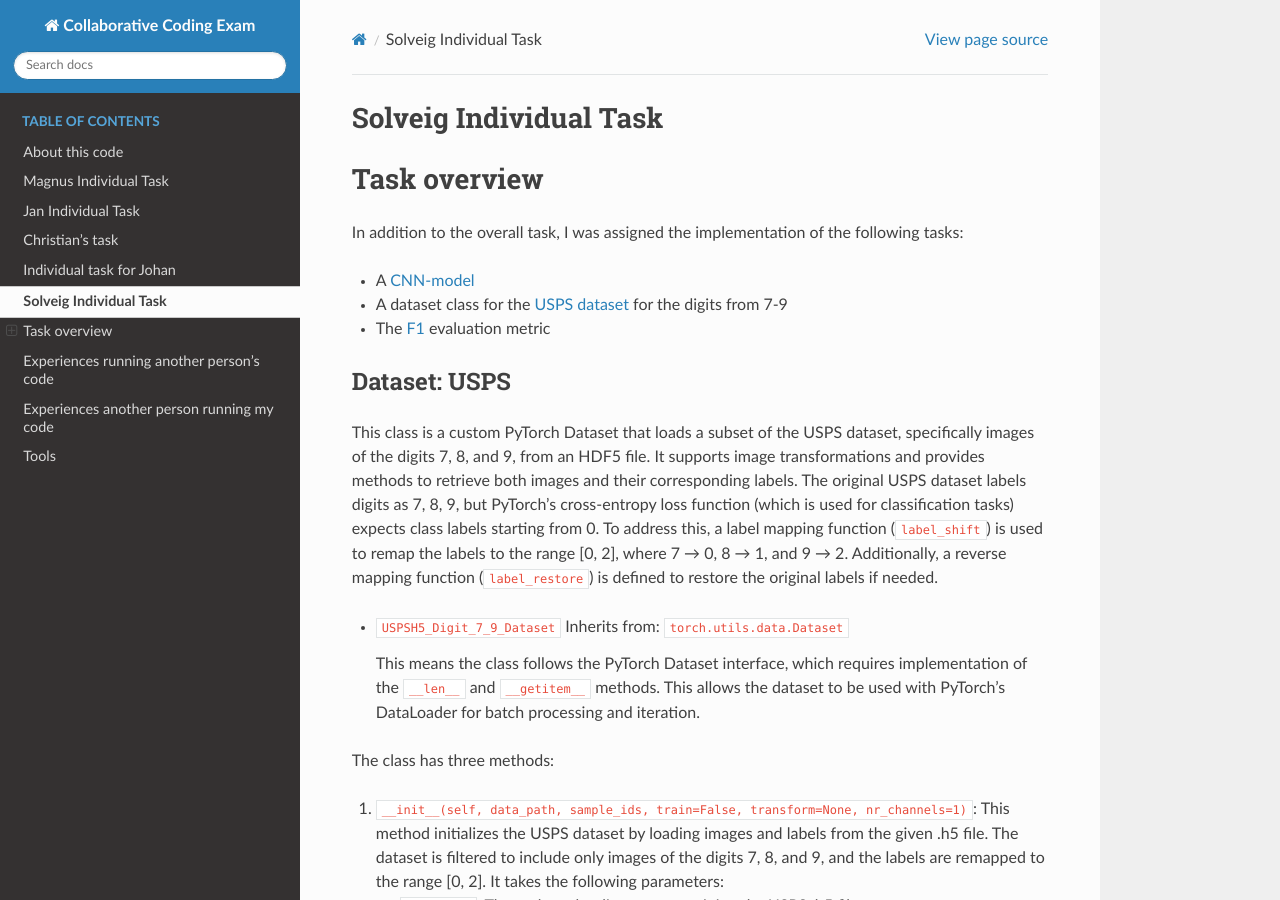
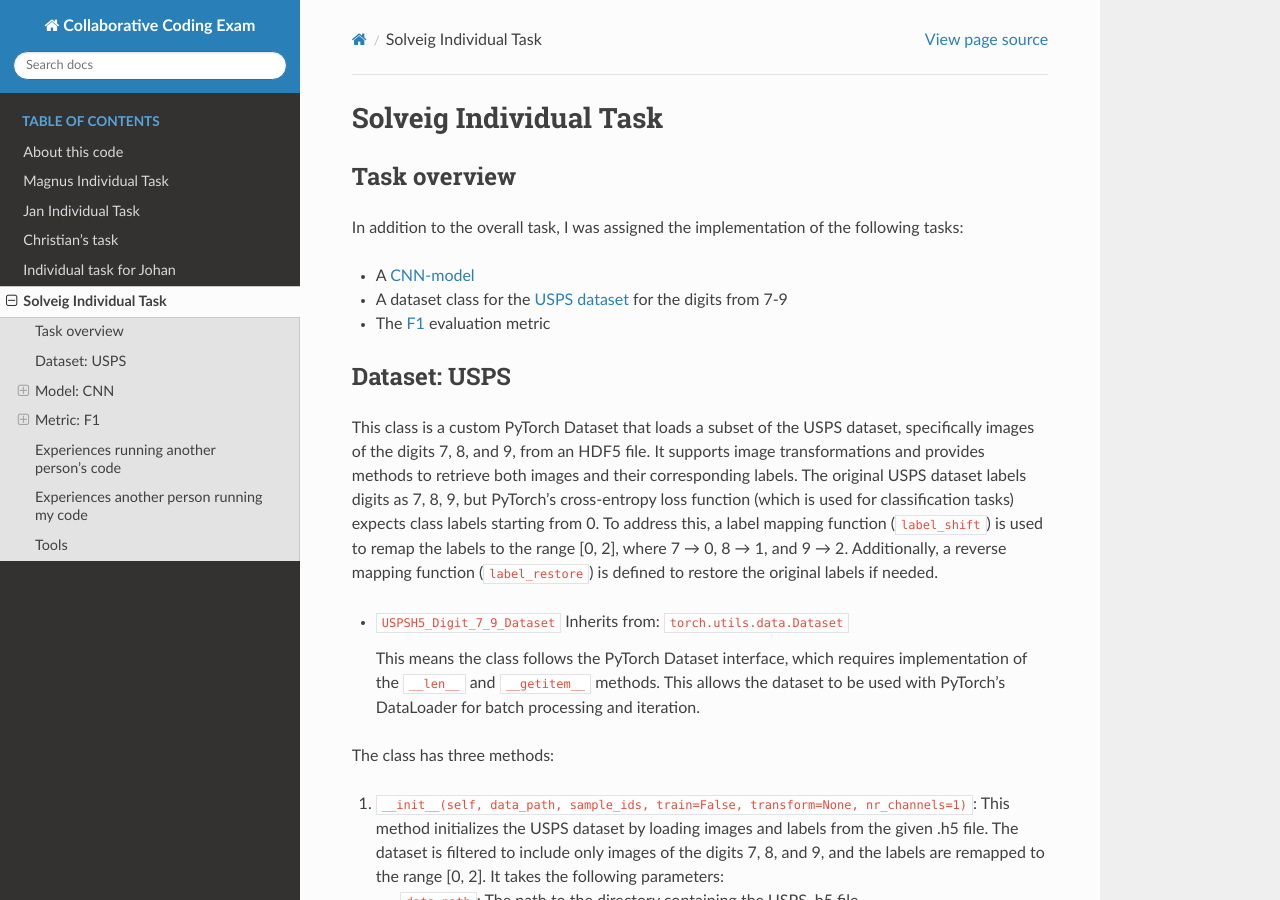
Before and after one commit to SFI-Visual-Intelligence/Collaborative-Coding-Exam, a Sphinx documentation site: the page built from doc/Solveig.md, in a window 1280 px wide and 900 px high. Built offline with Sphinx 7.4.7 and the Read the Docs theme 3.1.0, drawn with Linux system fonts in a browser that asks for light colours.

Commit message:
Fixed erroors in my documentation

```diff
--- a/doc/Solveig.md
+++ b/doc/Solveig.md
@@ -1,7 +1,6 @@
- Solveig Individual Task
-======================
+#  Solveig Individual Task
 
-#   Task overview
+##   Task overview
 In addition to the overall task, I was assigned the implementation of the following tasks:
 * A [CNN-model](../CollaborativeCoding/models/solveig_model.py)
 * A dataset class for the [USPS dataset](../CollaborativeCoding/dataloaders/uspsh5_7_9.py) for the digits from 7-9
@@ -97,7 +96,7 @@ The class is initalized with two parameters:
 
 
 
-# Experiences running another person's code
+## Experiences running another person's code
 At the beginning of our project, we adopted a common code structure that would accommodate various wrappers managing the initialization and data flow of metrics, dataloaders, and models.
 To ensure smooth collaboration, we leveraged GitHub Actions for automated testing, which helped us validate the functionality of our dataloaders, metrics, and models.
 Once the various classes passed their tests, running code from other team members was no problem.
@@ -109,7 +108,7 @@ This approach made it much easier to understand the changes.
 
 
 
-# Experiences another person running my code
+## Experiences another person running my code
 During the process of another person running my code, I got informed about an issue with my F1 metric, where it failed to handle an unexpected edge case at runtime—something that the initial tests did not catch.
 Once the issue was raised, I was promptly informed, and I addressed the error.
 However, as mentioned earlier, there were times when large pull requests included multiple important changes, making it challenging to adjust my code accordingly.
@@ -118,7 +117,7 @@ Despite this, the collaborative nature of the process allowed us to identify and
 
 
 
-# Tools
+## Tools
 During the collaborative coding course, I had the opportunity to learn and work with several valuable tools that were new to me:
 * **Docker**
 * **Ruff and Isort**
```
